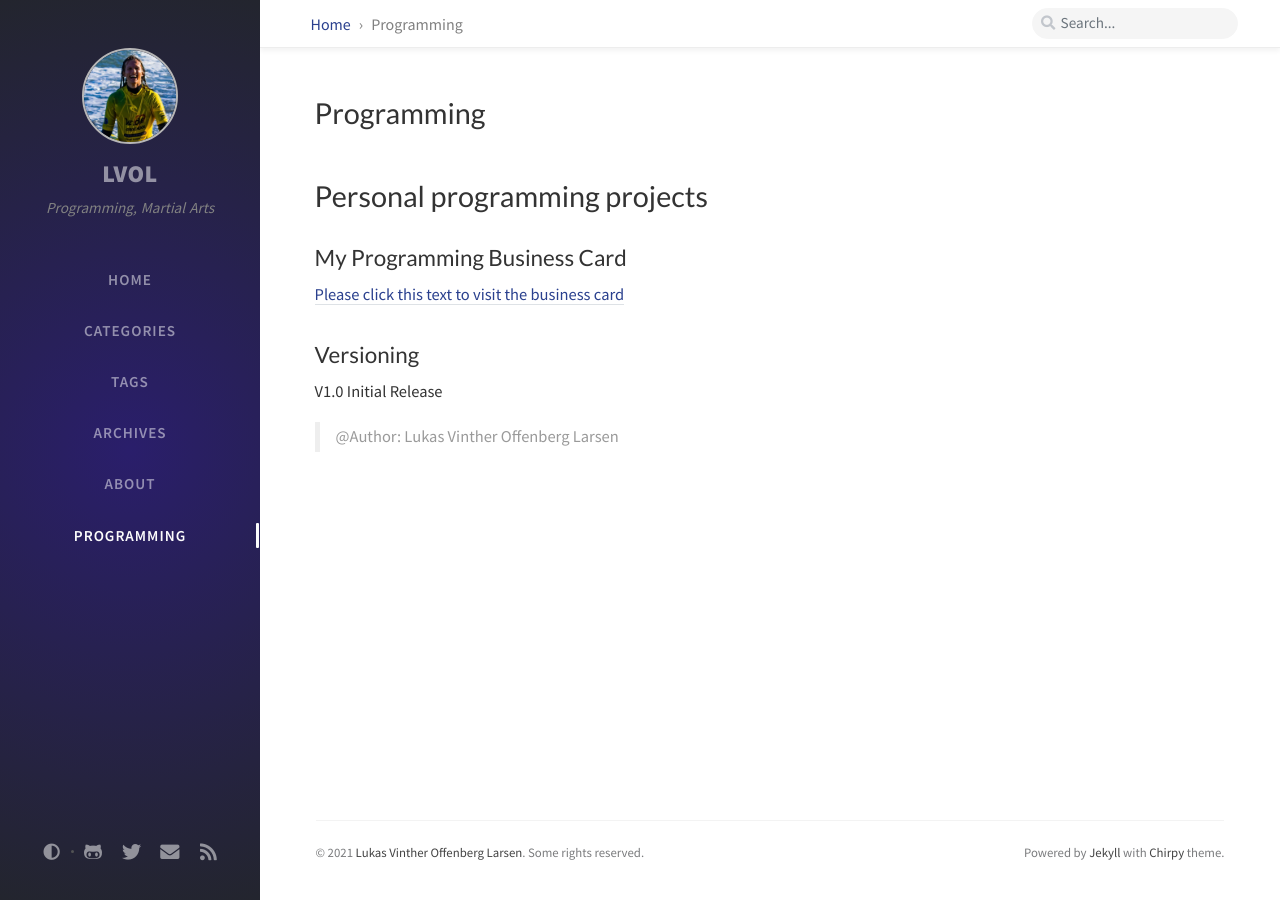
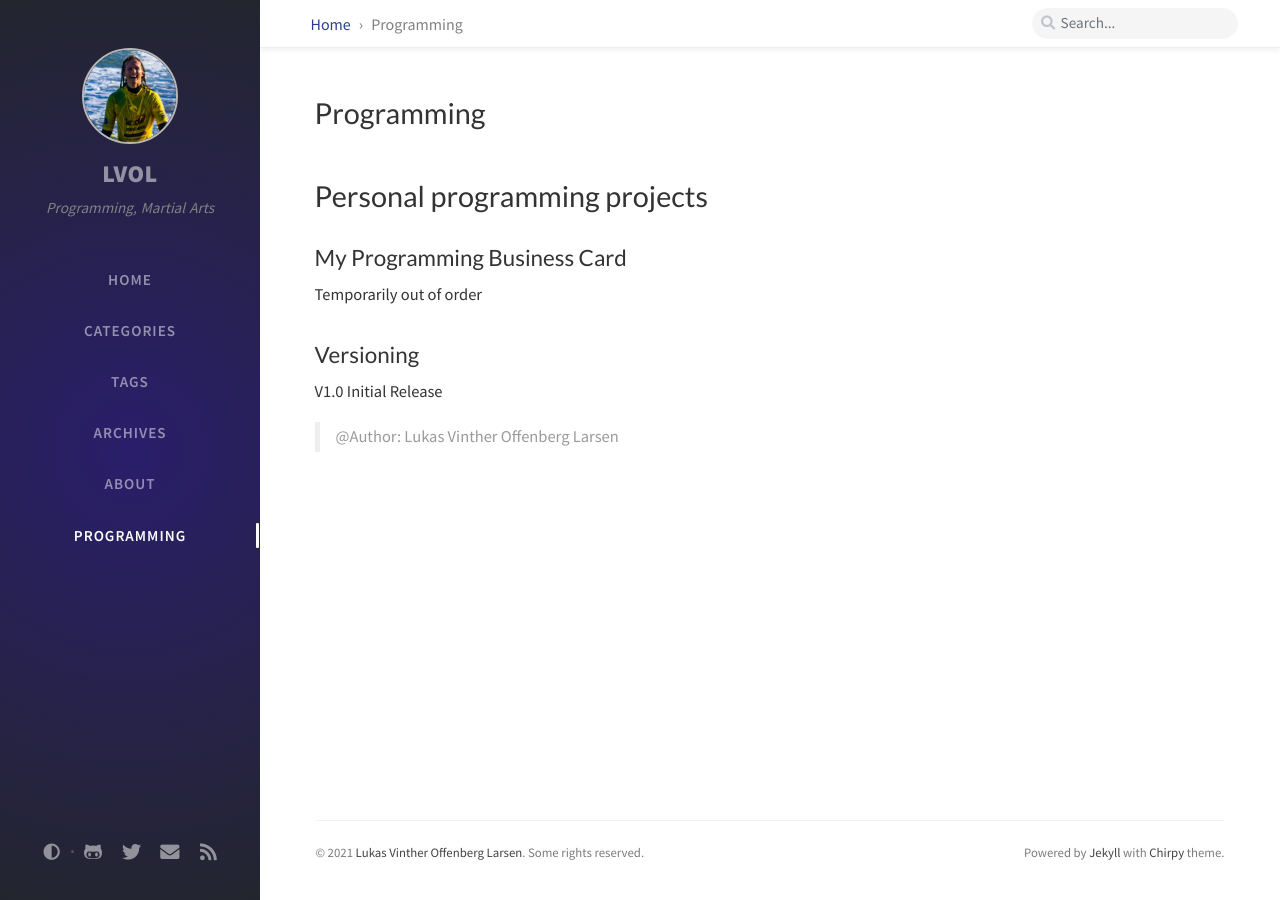
Before and after one commit to LVOL98/LVOL98.github.io, a Jekyll site: the page built from _tabs/programming.md, in a window 1280 px wide. Built offline with Jekyll 4.4.1, drawn with Linux system fonts in a browser that asks for light colours; nearby versions of some CDN libraries; comment, search, counter and statistics services are not loaded.

Commit message:
Business card not working

```diff
--- a/_tabs/programming.md
+++ b/_tabs/programming.md
@@ -13,7 +13,9 @@ order: 5
 
 ## My Programming Business Card
 
-[Please click this text to visit the business card](https://lvol98.github.io/business_card/#/)
+Temporarily out of order
+
+<!-- [Please click this text to visit the business card](https://lvol98.github.io/business_card/#/) -->
 
 ## Versioning
 
```
